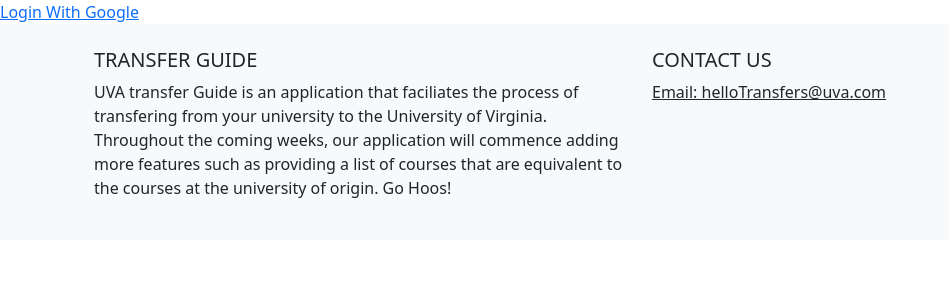
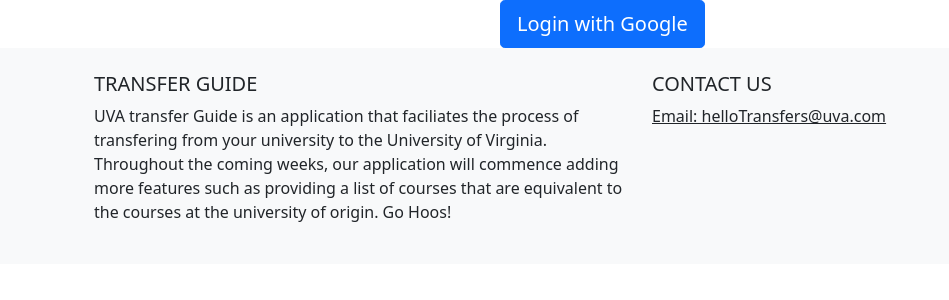
Before and after one commit to DTHM3/TransferGuide, a Django app: page /login/ in a window 1280 px wide. Shown: the part 56-356 px from the top of the page, without its empty margins (0-949 px from the left). Run offline with Django 4.2, Linux system fonts and the light colour scheme; some libraries are stand-ins or nearby versions.

Commit message:
feat: styled how the login button looks like for now

```diff
--- a/transferguideApp/templates/transferguideApp/login.html
+++ b/transferguideApp/templates/transferguideApp/login.html
@@ -3,9 +3,29 @@
 {% load socialaccount %}
 
 {% block content %}
-   {% if user.is_authenticated %}
+
+<style>
+.login-button {
+    width: 900%;
+    max-width: 100%;
+    padding-right: 500px;
+    padding-left: 500px;
+    margin-right: auto;
+    margin-left: auto;
+}
+</style>
+
+
+<div class="login-button">
+    {% if user.is_authenticated %}
         <p>Welcome, You are a staff logged in as {{ user.username }}</p>
     {%else %}
-    <a href="{% provider_login_url 'google' %}">Login With Google</a>
+    <button type="button" class="btn btn-primary btn-lg" onclick="location.href='{% provider_login_url 'google' %}'">Login with Google</button>
+
+<!--    <button type="button" class="btn btn-primary btn-lg" onclick="location.href='{% provider_login_url 'google' %}'" >Large button</button>-->
+<!--    <button class="google-login-btn" href="{% provider_login_url 'google' %}">Login with Google</button>-->
+
+<!--    <a href="{% provider_login_url 'google' %}">Login With Google</a>-->
     {% endif %}
+</div>
 {% endblock %}
```
